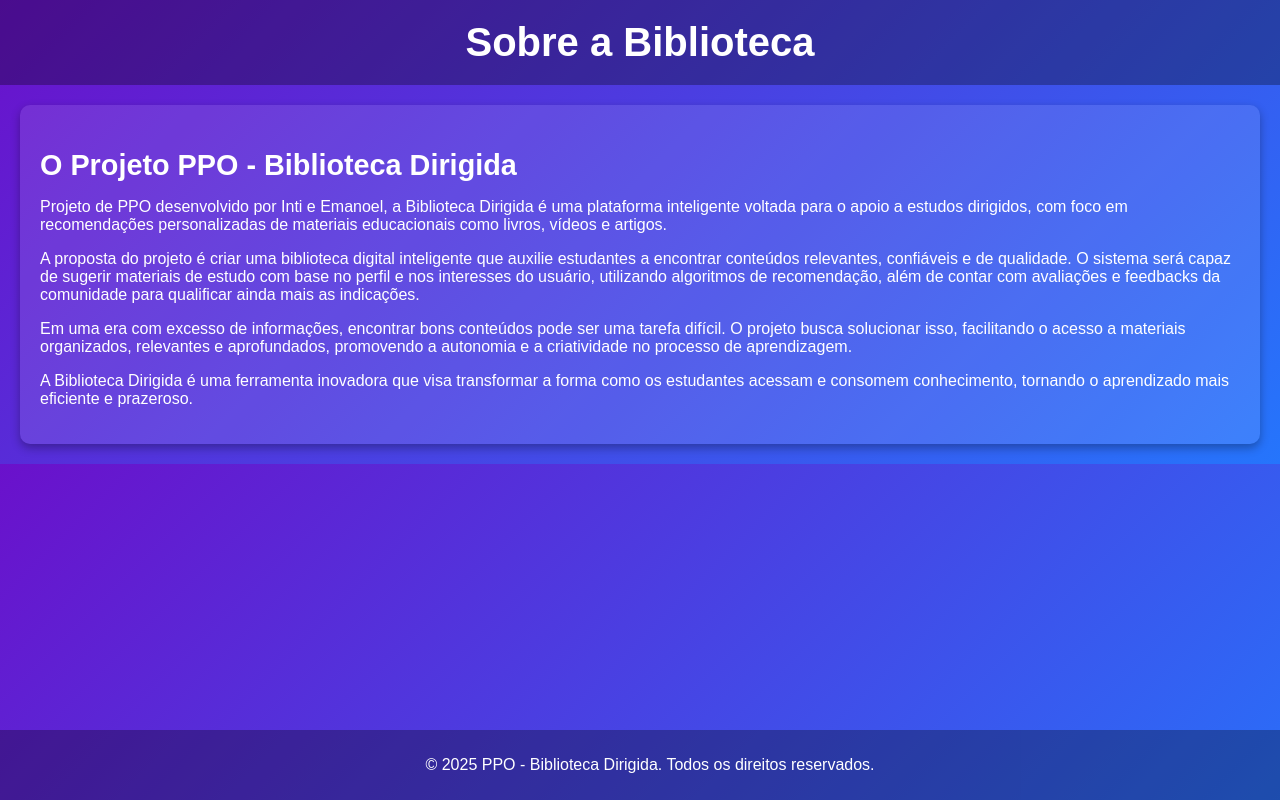
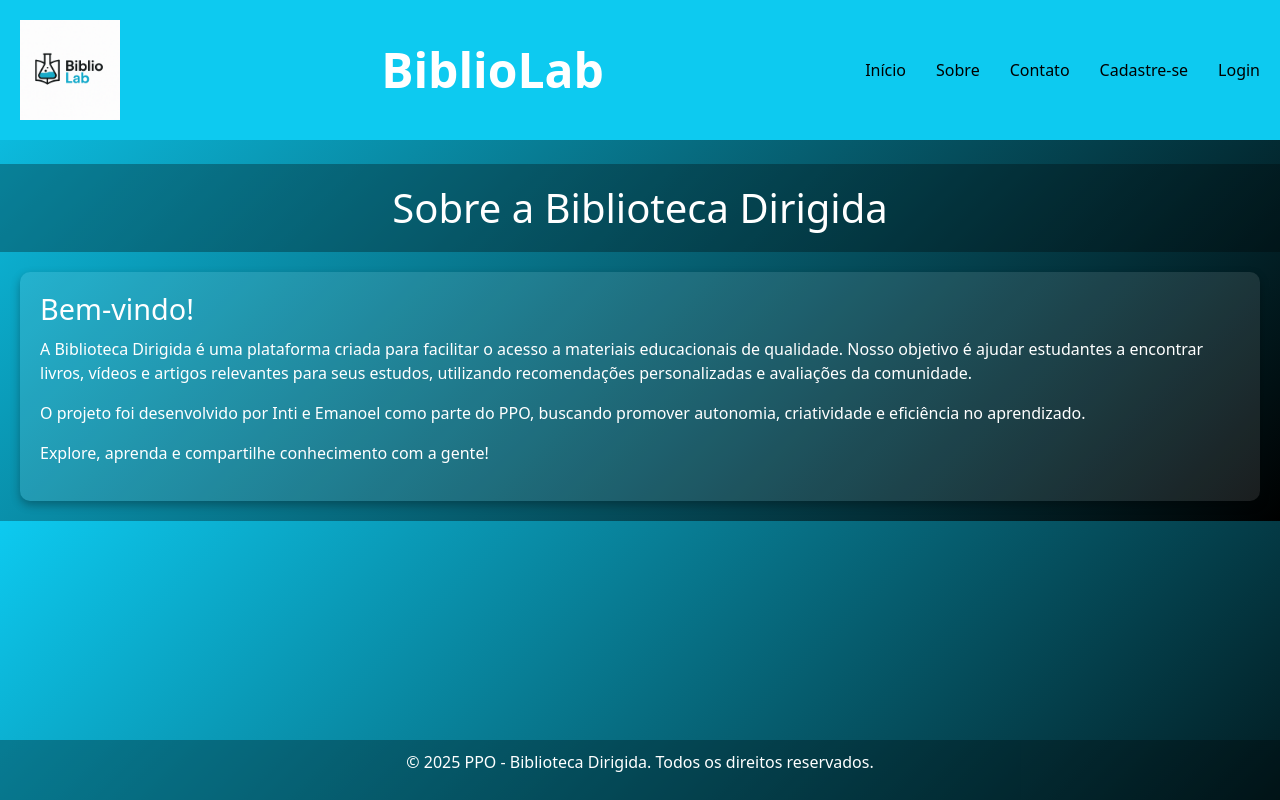
Before and after one commit to intibohmann/BiblioLab, a PHP site: page /BiblioLab/App/views/sobre.php in a window 1280 px wide. Run offline with PHP 8.4, Linux system fonts and the light colour scheme.

```diff
--- a/Bibliolab/App/views/contato.php
+++ b/Bibliolab/App/views/contato.php
@@ -135,6 +135,8 @@ if ($_SERVER["REQUEST_METHOD"] == "POST") {
             <textarea id="message" name="message" rows="5" required></textarea>
 
             <button type="submit">Enviar</button>
+            <br>
+            <a href="/BiblioLab/Bibliolab/Public/index.php" style="display:inline-block;margin-top:12px;color:#0074D9;text-decoration:none;font-weight:500;">&#8592; Voltar para o início</a>
         </form>
         <?php if (!empty($mensagem)): ?>
             <div class="mensagem"><?php echo htmlspecialchars($mensagem); ?></div>
--- a/Bibliolab/App/views/layouts/MenuLateral.php
+++ b/Bibliolab/App/views/layouts/MenuLateral.php
@@ -5,12 +5,12 @@
     <div class="position-sticky pt-3">
       <ul class="nav flex-column">
         <li class="nav-item mb-2">
-          <a class="nav-link btn btn-outline-primary w-100" href="../main/cadastro_categoria.php">
+          <a class="nav-link btn btn-outline-primary w-100" href="/BiblioLab/Bibliolab/App/views/main/cadastro_categoria.php">
             Cadastrar Categoria
           </a>
         </li>
         <li class="nav-item mb-2">
-          <a class="nav-link btn btn-outline-primary w-100" href="../main/cadastro_biblioteca.php">
+          <a class="nav-link btn btn-outline-primary w-100" href="/BiblioLab/Bibliolab/App/views/main/cadastro_biblioteca.php">
             Cadastrar Biblioteca
           </a>
         </li>
@@ -20,7 +20,7 @@
           </a>
         </li>
         <li class="nav-item mt-4">
-          <a class="nav-link btn btn-outline-secondary w-100" href="../../../Public/index.php">
+          <a class="nav-link btn btn-outline-secondary w-100" href="/BiblioLab/Bibliolab/Public/index.php">
             Voltar ao Início
           </a>
         </li>
--- a/Bibliolab/App/views/sobre.php
+++ b/Bibliolab/App/views/sobre.php
@@ -6,29 +6,25 @@
             font-family: Arial, sans-serif;
             margin: 0;
             padding: 0;
-            background: linear-gradient(135deg, #6a11cb, #2575fc);
+            background: linear-gradient(135deg, #0dcaf0, #000000ff);
             color: #fff;
             animation: fadeIn 1.5s ease-in-out;
         }
-
         header {
             text-align: center;
             padding: 20px;
             background: rgba(0, 0, 0, 0.3);
             animation: slideDown 1s ease-in-out;
         }
-
         header h1 {
             font-size: 2.5em;
             margin: 0;
             color: #fff;
         }
-
         main {
             padding: 20px;
             animation: fadeIn 2s ease-in-out;
         }
-
         section {
             background: rgba(255, 255, 255, 0.1);
             padding: 20px;
@@ -36,13 +32,11 @@
             box-shadow: 0 4px 10px rgba(0, 0, 0, 0.3);
             animation: zoomIn 1.5s ease-in-out;
         }
-
         section h2 {
             font-size: 1.8em;
             margin-bottom: 10px;
             color: #fff;
         }
-
         footer {
             text-align: center;
             padding: 10px;
@@ -56,48 +50,31 @@
             color: #fff;
         }
         @keyframes fadeIn {
-            from {
-                opacity: 0;
-            }
-            to {
-                opacity: 1;
-            }
+            from { opacity: 0; }
+            to { opacity: 1; }
         }
-
         @keyframes slideDown {
-            from {
-                transform: translateY(-100%);
-                opacity: 0;
-            }
-            to {
-                transform: translateY(0);
-                opacity: 1;
-            }
+            from { transform: translateY(-100%); opacity: 0; }
+            to { transform: translateY(0); opacity: 1; }
         }
-
         @keyframes zoomIn {
-            from {
-                transform: scale(0.8);
-                opacity: 0;
-            }
-            to {
-                transform: scale(1);
-                opacity: 1;
-            }
+            from { transform: scale(0.8); opacity: 0; }
+            to { transform: scale(1); opacity: 1; }
         }
     </style>
 </head>
 <body>
+    <?php include __DIR__ . '/layouts/navbar.php'; ?>
+
     <header>
-        <h1>Sobre a Biblioteca</h1>
+        <h1>Sobre a Biblioteca Dirigida</h1>
     </header>
     <main>
         <section>
-            <h2>O Projeto PPO - Biblioteca Dirigida</h2>
-            <p>Projeto de PPO desenvolvido por Inti e Emanoel, a Biblioteca Dirigida é uma plataforma inteligente voltada para o apoio a estudos dirigidos, com foco em recomendações personalizadas de materiais educacionais como livros, vídeos e artigos.</p>
-            <p>A proposta do projeto é criar uma biblioteca digital inteligente que auxilie estudantes a encontrar conteúdos relevantes, confiáveis e de qualidade. O sistema será capaz de sugerir materiais de estudo com base no perfil e nos interesses do usuário, utilizando algoritmos de recomendação, além de contar com avaliações e feedbacks da comunidade para qualificar ainda mais as indicações.</p>
-            <p>Em uma era com excesso de informações, encontrar bons conteúdos pode ser uma tarefa difícil. O projeto busca solucionar isso, facilitando o acesso a materiais organizados, relevantes e aprofundados, promovendo a autonomia e a criatividade no processo de aprendizagem.</p>
-            <p>A Biblioteca Dirigida é uma ferramenta inovadora que visa transformar a forma como os estudantes acessam e consomem conhecimento, tornando o aprendizado mais eficiente e prazeroso.</p>
+            <h2>Bem-vindo!</h2>
+            <p>A Biblioteca Dirigida é uma plataforma criada para facilitar o acesso a materiais educacionais de qualidade. Nosso objetivo é ajudar estudantes a encontrar livros, vídeos e artigos relevantes para seus estudos, utilizando recomendações personalizadas e avaliações da comunidade.</p>
+            <p>O projeto foi desenvolvido por Inti e Emanoel como parte do PPO, buscando promover autonomia, criatividade e eficiência no aprendizado.</p>
+            <p>Explore, aprenda e compartilhe conhecimento com a gente!</p>
         </section>
     </main>
     <footer>
```
